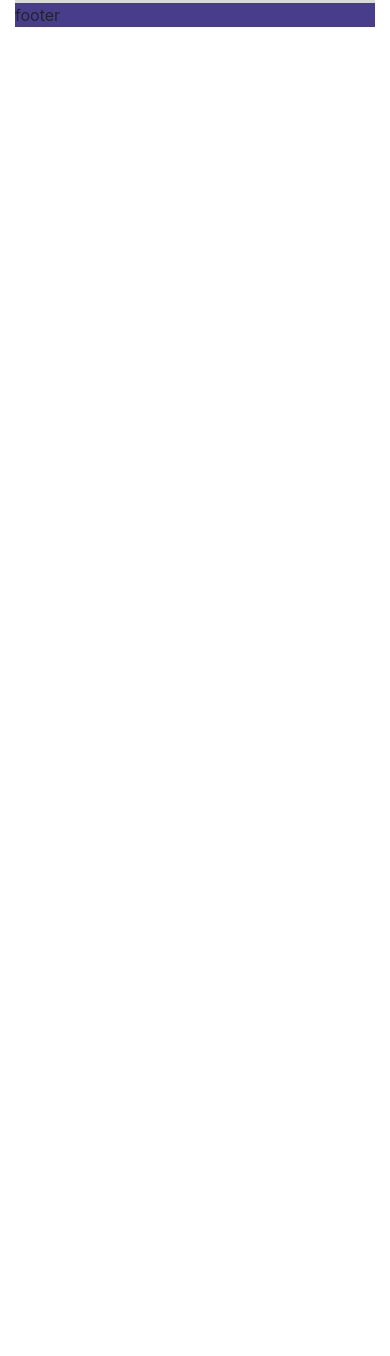
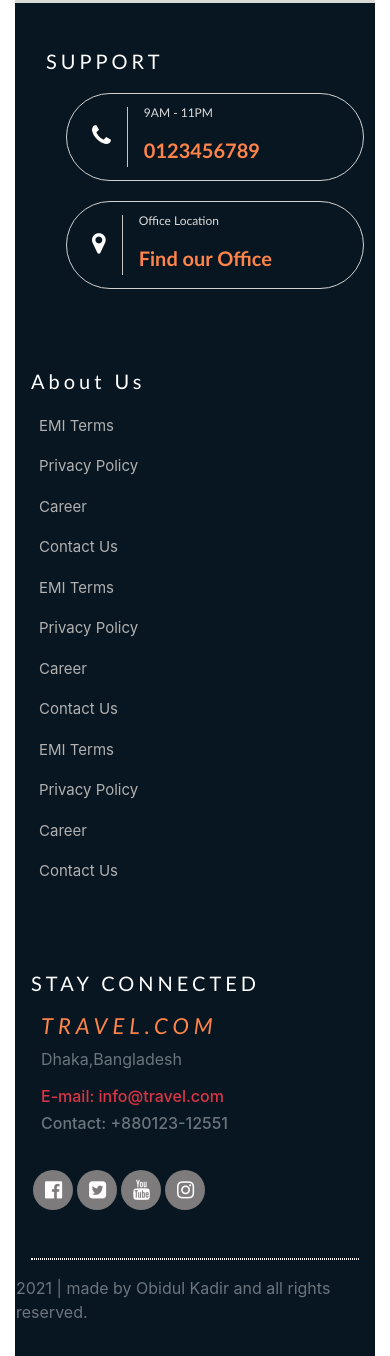
Before and after one commit to ObidulKadir/travel.com, a plain HTML site: page index.html in a window 390 px wide. Shown: the part 6589-7945 px from the top of the page. Before the commit the page ends 6616 px from the top, so only its background shows below. Drawn offline with nearby package versions, Linux system fonts and the light colour scheme; files whose address does not match are found by name.

Commit message:
completed the footer

```diff
--- a/css/style.css
+++ b/css/style.css
@@ -60,8 +60,9 @@ body{
     grid-area: a2;
 }
 .footer{
-    background-color: darkslateblue;
+    background-color: #081621;
     grid-area: f;
+    color: white;
 }
 /* brand connection */
 .brand-connection h2{
@@ -206,13 +207,96 @@ body{
     font-weight: 600;
     font-size: 22px;
 }
-/* .questions-content > .list-group li::after{
-    content: '\002B';
-    float: right;
-    font-size: 20px;
-} */
+
 .airports-destinations span{
     display: inline-flex;
     margin: 2px 6px;
     padding: 5px;
 }
+/* footer from index.html */
+
+.support,.aboutUs, .connectedOffice{
+    padding: 30px;
+    color: white;
+}
+.support h4, .aboutUs h4, .connectedOffice h4{
+    font-family: "Trebuchet MS", sans-serif;
+    font-size: 20px;
+    font-weight: 400;
+    letter-spacing: 4px;
+}
+
+.supportContactPhone, .supportContactLocation{
+    display: flex;
+    padding: 10px;
+    padding-left: 25px;
+    width: 100%;
+    border: 1px solid rgb(209, 209, 209);
+    color: white;
+    font-family: "Trebuchet MS", sans-serif;
+    border-radius: 50px;
+    align-items: center;
+    margin: 20px;
+}
+.supportContactPhone i, .supportContactLocation i{
+    font-size: 24px;
+}
+.supportContact h6{
+    font-size: 20px;
+    font-weight: 700;
+    color: #ff844a;
+}
+.supportContact p{
+    font-size: 12px;
+    font-weight: 400;
+    color: gainsboro;
+}
+.supportContact a:hover{
+    border: 1px solid #ff844a;
+    text-decoration: none;
+}
+.supportContact a:hover i{
+    color: rgb(255, 255, 255);
+}
+.connected-icons a{
+    width: 40px;
+    margin: 2px;
+    background-color: rgba(136, 132, 132, 0.918);
+    border-radius: 30px;
+
+}
+.connected-icons a:hover{
+    background-color: rgb(113, 113, 253);
+}
+
+.connected-icons a i{
+    font-size: 20px;
+    color: rgb(255, 255, 255);
+    padding: 10px 12px;
+}
+.aboutUs .row{
+    padding: 12px 8px;
+}
+.aboutUs .row a{
+    color: #b1b1b1;
+    font-size: 15px;
+}
+.aboutUs .row a:hover{
+    color: #ff844a;
+}
+.connectedOfficeContent{
+    padding: 10px;
+}
+.connectedOfficeContent h5{
+    font-family: "Trebuchet MS", sans-serif;
+    color: #ff844a;
+    font-size: 22px;
+    font-weight: 400;
+    letter-spacing: 5px;
+}
+hr.hrr{
+
+        border: 1px dotted rgb(255, 251, 251);
+        border-radius: 2px;
+
+}
--- a/index.html
+++ b/index.html
@@ -7,7 +7,8 @@
     <title>Travel.com</title>
     <link  rel="shortcut icon" href="images/logo/logo.png"  type="image/x-icon">
     <link rel="stylesheet" href="css/style.css">
-    <link rel="stylesheet" href="https://pro.fontawesome.com/releases/v5.10.0/css/all.css" integrity="sha384-AYmEC3Yw5cVb3ZcuHtOA93w35dYTsvhLPVnYs9eStHfGJvOvKxVfELGroGkvsg+p" crossorigin="anonymous"/>
+    <link rel="stylesheet" href="https://cdnjs.cloudflare.com/ajax/libs/font-awesome/4.7.0/css/font-awesome.min.css">
+    <!-- <link rel="stylesheet" href="https://pro.fontawesome.com/releases/v5.10.0/css/all.css" integrity="sha384-AYmEC3Yw5cVb3ZcuHtOA93w35dYTsvhLPVnYs9eStHfGJvOvKxVfELGroGkvsg+p" crossorigin="anonymous"/> -->
 
     <link rel="stylesheet" href="https://cdn.jsdelivr.net/npm/bootstrap@4.6.0/dist/css/bootstrap.min.css" integrity="sha384-B0vP5xmATw1+K9KRQjQERJvTumQW0nPEzvF6L/Z6nronJ3oUOFUFpCjEUQouq2+l" crossorigin="anonymous">
 </head>
@@ -496,7 +497,96 @@
             </div>
           </div>
         </section>
-        <section class="footer">footer</section>
+        <section class="footer">
+          <footer class="p-3">
+              <div class="row">
+                <div class="col-md-4 p-0 m-0">
+                    <div class="support">
+                      <h4>SUPPORT</h4>
+                      <div class="supportContact">
+
+                        <a href="" class="supportContactPhone">
+                          <div >
+                            <i class="fa fa-phone"></i>
+                          </div>
+                          <div class="vl ml-3" style="border-left: 1px solid rgb(198, 199, 198);
+                          height: 60px;"></div>
+                          <div class="pl-3">
+                            <p>9AM - 11PM</p>
+                            <h6>
+                              0123456789
+                            </h6>
+                          </div>
+                        </a>
+
+                        <a href="" class="supportContactLocation">
+                          <div>
+                            <i class="fa fa-map-marker"></i>
+                          </div>
+                          <div class="vl ml-3" style="border-left: 1px solid rgb(198, 199, 198);
+                          height: 60px;"></div>
+                          <div class="pl-3">
+                            <p>Office Location</p>
+                            <h6>
+                              Find our Office
+                            </h6>
+                          </div>
+                        </a>
+
+                      </div>
+                    </div>
+
+                </div>
+                <div class="col-md-5 col-sm-12 aboutUs">
+                  <h4>About Us</h4>
+                  <div class="row">
+
+                    <div class="col-md-4 col-sm-4">
+                      <p><a href="">EMI Terms</a></p>
+                      <p><a href="">Privacy Policy</a></p>
+                      <p><a href="">Career</a></p>
+                      <p><a href="">Contact Us</a></p>
+                    </div>
+                    <div class="col-md-4 col-sm-4">
+                      <p><a href="">EMI Terms</a></p>
+                      <p><a href="">Privacy Policy</a></p>
+                      <p><a href="">Career</a></p>
+                      <p><a href="">Contact Us</a></p>
+                    </div>
+                    <div class="col-md-4 col-sm-4">
+                      <p><a href="">EMI Terms</a></p>
+                      <p><a href="">Privacy Policy</a></p>
+                      <p><a href="">Career</a></p>
+                      <p><a href="">Contact Us</a></p>
+                    </div>
+                  </div>
+                </div>
+
+                <div class="col-md-3 col-sm-12 connectedOffice">
+                  <h4>STAY CONNECTED</h4>
+                  <div class="connectedOfficeContent">
+                    <h5><i>TRAVEL.COM</i></h5>
+                    <p class="text-muted">Dhaka,Bangladesh</p>
+                    <h6 class="text-danger">E-mail: info@travel.com</h6>
+                    <h6 class="text-muted"> Contact: +880123-12551</h6>
+                  </div>
+                  <div class="connected-icons d-flex pt-3">
+                      <a href="http://www.facebook.com"><i class="fa fa-facebook-official"></i></a>
+                      <a href="" ><i class="fa fa-twitter-square"></i></a>
+                      <a href=""><i class="fa fa-youtube"></i></a>
+                      <a href=""><i class="fa fa-instagram"></i></a>
+                  </div>
+                </div>
+              </div>
+
+              <hr class="hrr">
+              <div class="row text-muted">
+                <div class="mx-auto">
+                  <p>2021 | made by  Obidul Kadir and all rights reserved. </p>
+                </div>
+              </div>
+          </footer>
+        </section>
     </div>
 
     <script>
```
